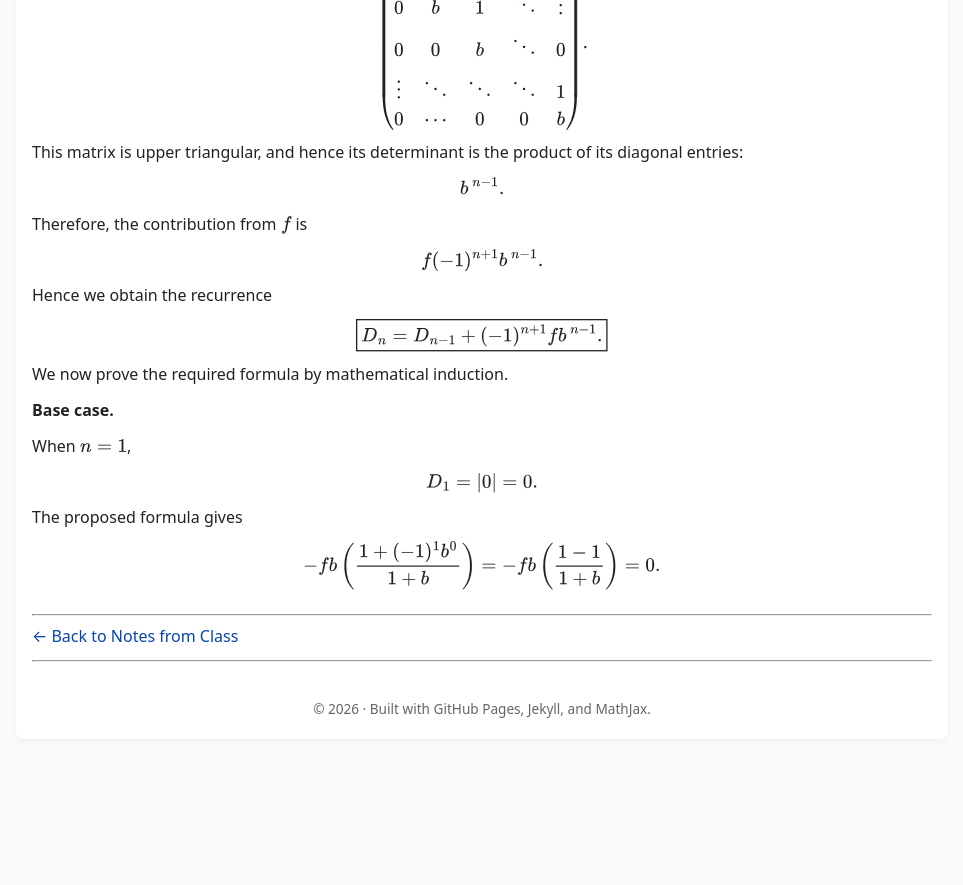
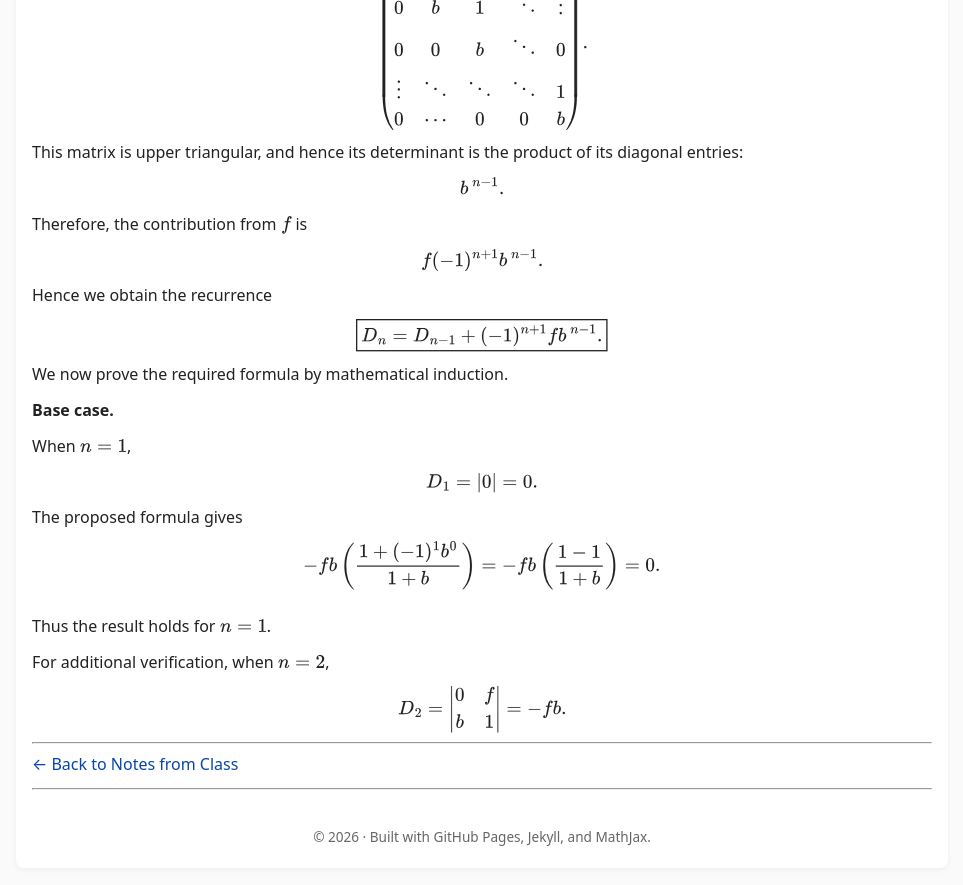
Before and after one commit to SaleemKamaludin/SaleemKamaludin.github.io, a Jekyll site: the page built from courses/math-2276/notes-from-class/lecture-2/index.md, in a window 1280 px wide and 900 px high, scrolled down 6907 px. Shown: the top 885 px of the window, without its empty margins (158-1121 px from the left). Built offline with Jekyll 4.4.1, drawn with Linux system fonts in a browser that asks for light colours; before the commit the page ends 7678 px from its top, so only the background shows below that.

Commit message:
Add determinant verification for n equals 1 and 2

```diff
--- a/courses/math-2276/notes-from-class/lecture-2/index.md
+++ b/courses/math-2276/notes-from-class/lecture-2/index.md
@@ -894,6 +894,28 @@ b & 1 & 0 & 0 & \cdots & 0\\
   \]
 </div>
 
+<p>
+  Thus the result holds for \(n=1\).
+</p>
+
+<p>
+  For additional verification, when \(n=2\),
+</p>
+
+<div class="display-math">
+
+\[
+D_2
+=
+\begin{vmatrix}
+0 & f\\
+b & 1
+\end{vmatrix}
+=-fb.
+\]
+
+</div>
+
 ---
 
 [← Back to Notes from Class]({{ '/courses/math-2276/notes-from-class/' | relative_url }})
```
